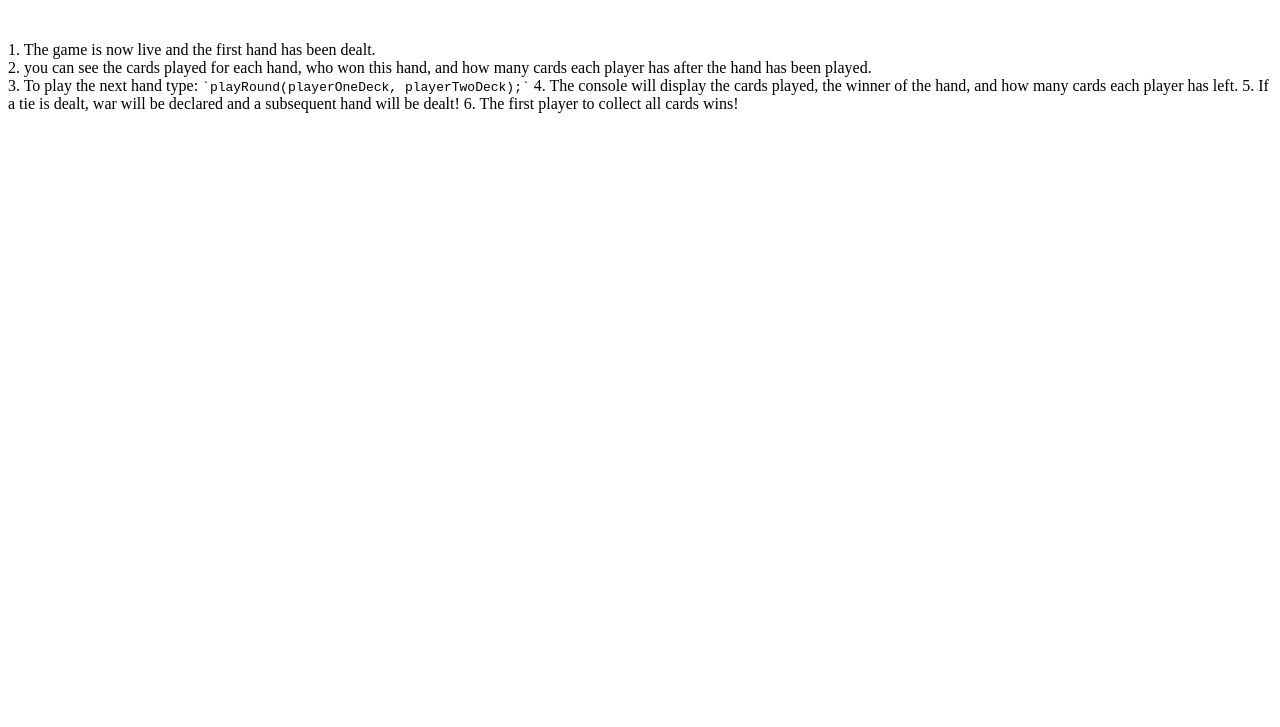
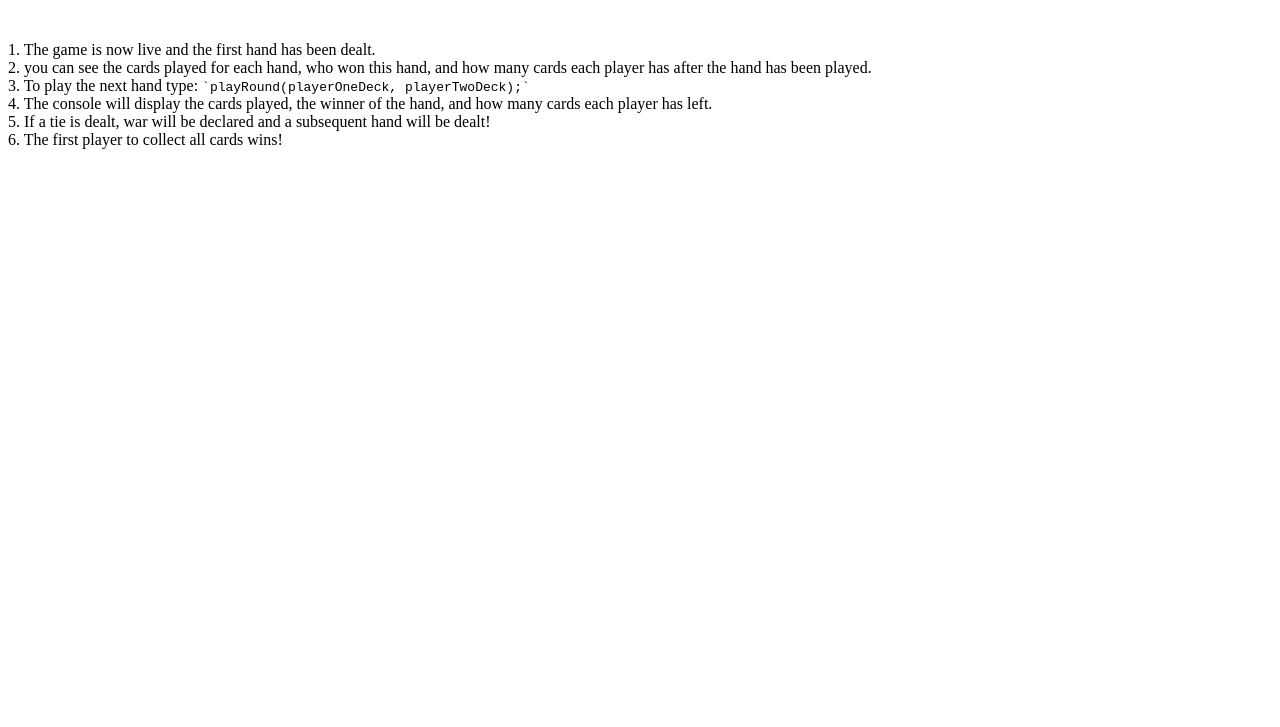
Before and after one commit to bryan-emerson/bryan-emerson.github.io, a plain HTML site: page index.html in a window 1280 px wide. Shown: the part 73-800 px from the top of the page. Drawn offline with Linux system fonts and the light colour scheme.

Commit message:
cleaning

```diff
--- a/index.html
+++ b/index.html
@@ -12,9 +12,9 @@
   <p>
     1. The game is now live and the first hand has been dealt.<br>
     2. you can see the cards played for each hand, who won this hand, and how many cards each player has after the hand has been played.<br>
-    3. To play the next hand type:    <code>`playRound(playerOneDeck, playerTwoDeck);`</code>
-    4. The console will display the cards played, the winner of the hand, and how many cards each player has left.
-    5. If a tie is dealt, war will be declared and a subsequent hand will be dealt!
+    3. To play the next hand type:    <code>`playRound(playerOneDeck, playerTwoDeck);`</code><br>
+    4. The console will display the cards played, the winner of the hand, and how many cards each player has left.<br>
+    5. If a tie is dealt, war will be declared and a subsequent hand will be dealt!<br>
     6. The first player to collect all cards wins!
   </p>
   <script src="./script.js"></script>
```
Also changed, not shown: 1 other file.
